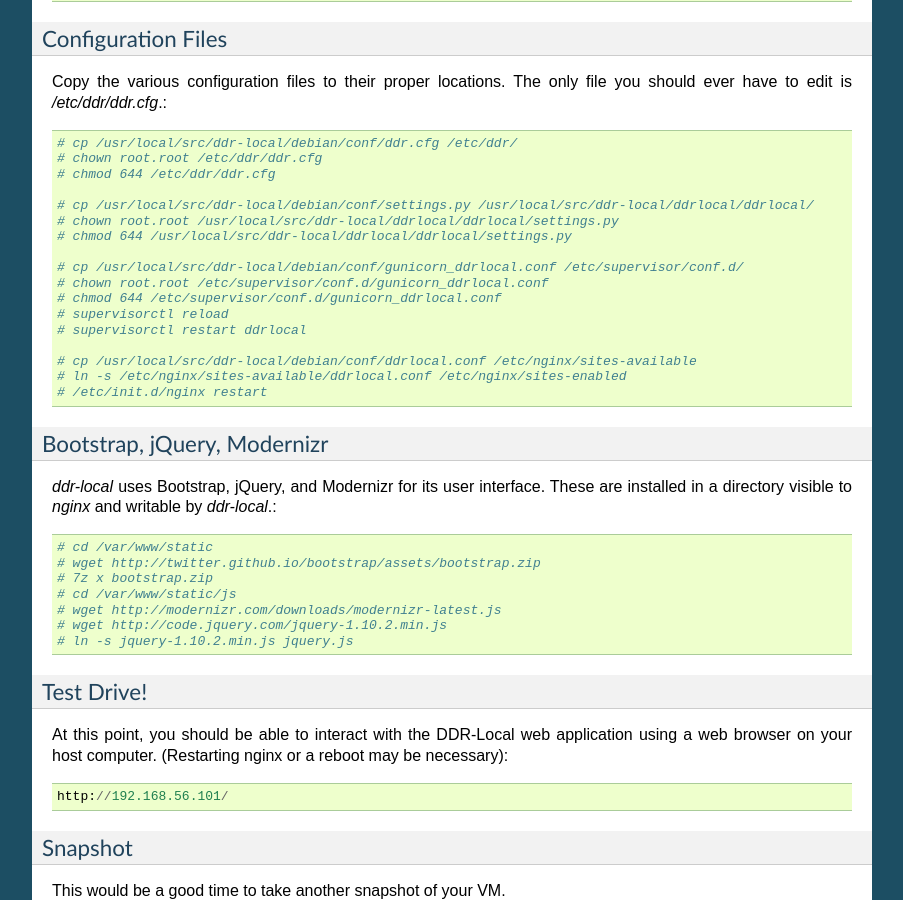
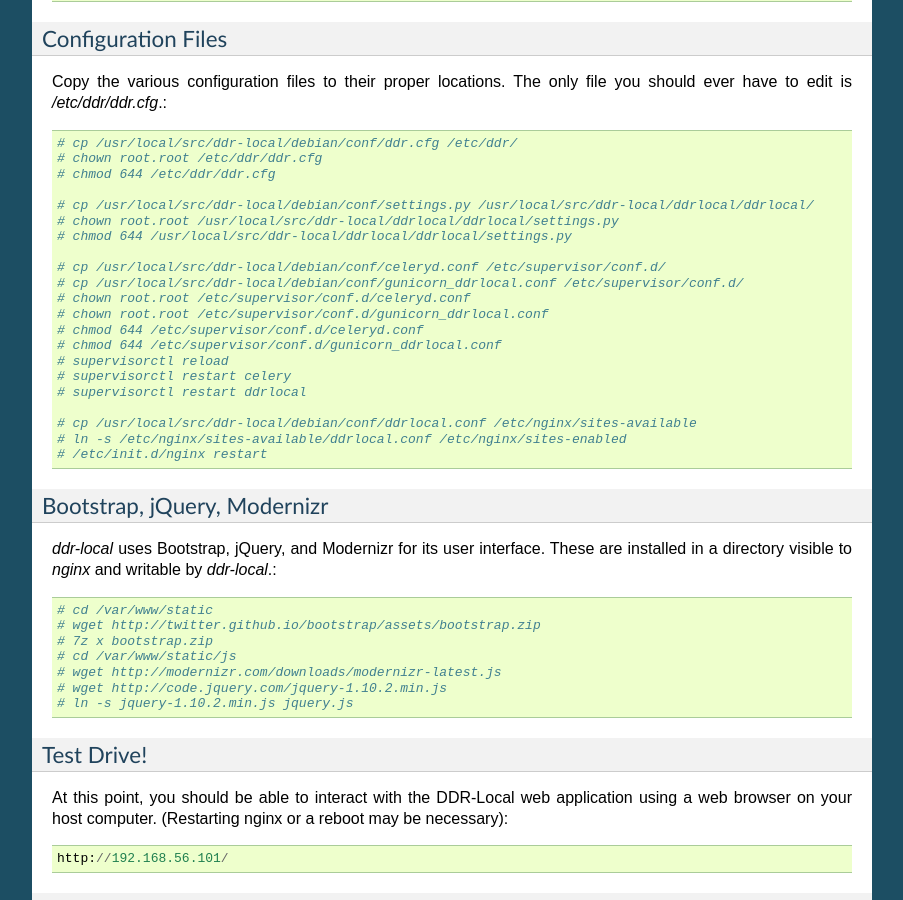
Before and after one commit to denshoproject/ddr-manual, a Sphinx documentation site: the page built from source/admins/workstations/create-workstation-vm.rst, in a window 1280 px wide and 900 px high, scrolled down 7899 px. Shown: the whole window, without its empty margins (198-1101 px from the left). Built offline with Sphinx 7.4.7, drawn with Linux system fonts in a browser that asks for light colours.

Commit message:
added celery install steps to create-workstation

```diff
--- a/source/admins/workstations/create-workstation-vm.rst
+++ b/source/admins/workstations/create-workstation-vm.rst
@@ -506,10 +506,14 @@ Copy the various configuration files to their proper locations.  The only file y
     # chown root.root /usr/local/src/ddr-local/ddrlocal/ddrlocal/settings.py
     # chmod 644 /usr/local/src/ddr-local/ddrlocal/ddrlocal/settings.py
 
+    # cp /usr/local/src/ddr-local/debian/conf/celeryd.conf /etc/supervisor/conf.d/
     # cp /usr/local/src/ddr-local/debian/conf/gunicorn_ddrlocal.conf /etc/supervisor/conf.d/
+    # chown root.root /etc/supervisor/conf.d/celeryd.conf
     # chown root.root /etc/supervisor/conf.d/gunicorn_ddrlocal.conf
+    # chmod 644 /etc/supervisor/conf.d/celeryd.conf
     # chmod 644 /etc/supervisor/conf.d/gunicorn_ddrlocal.conf
     # supervisorctl reload
+    # supervisorctl restart celery
     # supervisorctl restart ddrlocal
 
     # cp /usr/local/src/ddr-local/debian/conf/ddrlocal.conf /etc/nginx/sites-available
```
